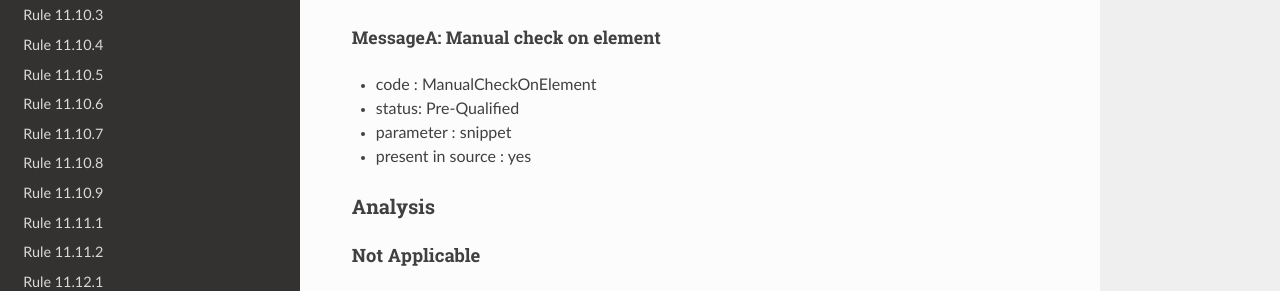
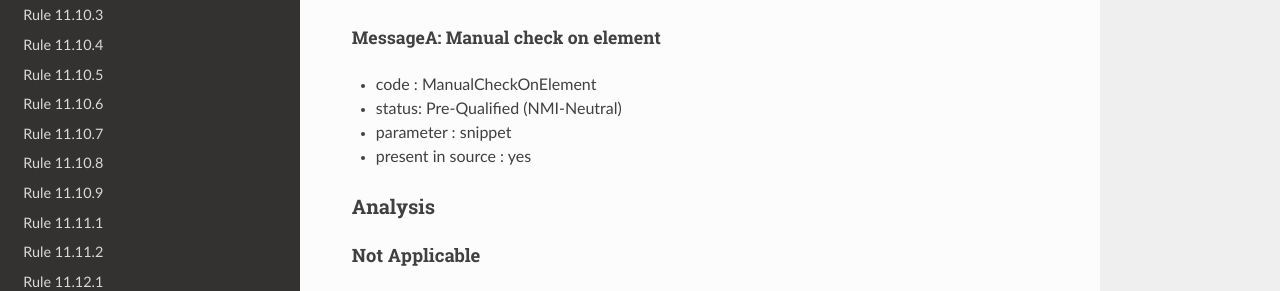
Before and after one commit to Tanaguru/RGAA3-2016, an MkDocs documentation site: the page built from docs/Rule-11-10-1.md, in a window 1280 px wide and 900 px high, scrolled down 1517 px. Shown: the part 208-499 px from the top of the window. Built offline with MkDocs 1.6.1, drawn with Linux system fonts in a browser that asks for light colours; nearby versions of some CDN libraries; old or Windows-style settings are respelled for this version of MkDocs.

```diff
--- a/docs/Rule-11-10-1.md
+++ b/docs/Rule-11-10-1.md
@@ -62,7 +62,7 @@ For each occurence of true-result of **Test1**, raise a MessageA.
 ##### MessageA: Manual check on element
 
 -   code : ManualCheckOnElement
--   status: Pre-Qualified
+-   status: Pre-Qualified (NMI-Neutral)
 -   parameter : snippet
 -   present in source : yes
 
```
